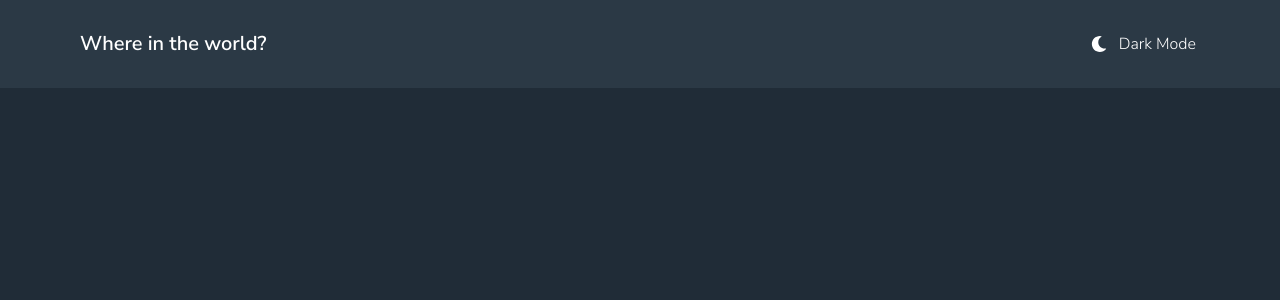
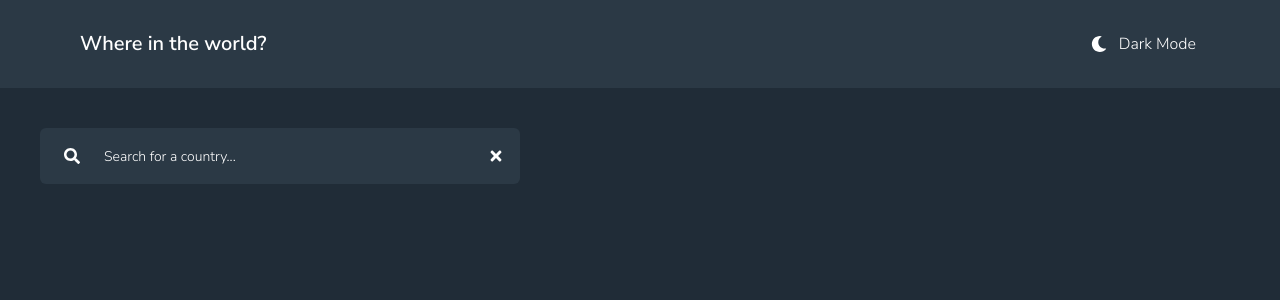
Before and after one commit to utkucanyilmaz/frontendmentor-challenges, a React (Vite) app: page / in a window 1280 px wide. Shown: the top 300 px of the page. Built offline with nearby package versions, Linux system fonts and the light colour scheme.

Commit message:
Add SearchBar

```diff
--- a/src/App.jsx
+++ b/src/App.jsx
@@ -1,9 +1,11 @@
 import Header from "./components/Header";
+import SearchBar from "./components/SearchBar";
 
 function App() {
   return (
     <div className="h-screen bg-neutral-dark-blue-700 font-nunito">
       <Header />
+      <SearchBar />
     </div>
   );
 }
--- /dev/null
+++ b/src/components/SearchBar.jsx
@@ -0,0 +1,24 @@
+import React from "react";
+import { FaSearch, FaTimes } from "react-icons/fa";
+
+function SearchBar() {
+  return (
+    <div className="relative mt-10 ml-10 flex h-14 w-[480px] items-center text-white">
+      <label className="absolute left-6" htmlFor="search-bar">
+        <FaSearch />
+      </label>
+      <input
+        id="search-bar"
+        type="text"
+        placeholder="Search for a country..."
+        className="h-full w-full rounded-md bg-neutral-dark-blue-500 py-4 pl-16 text-sm caret-white placeholder:text-white focus:placeholder:text-transparent"
+      />
+
+      <button className="absolute right-3 p-1">
+        <FaTimes />
+      </button>
+    </div>
+  );
+}
+
+export default SearchBar;
```
